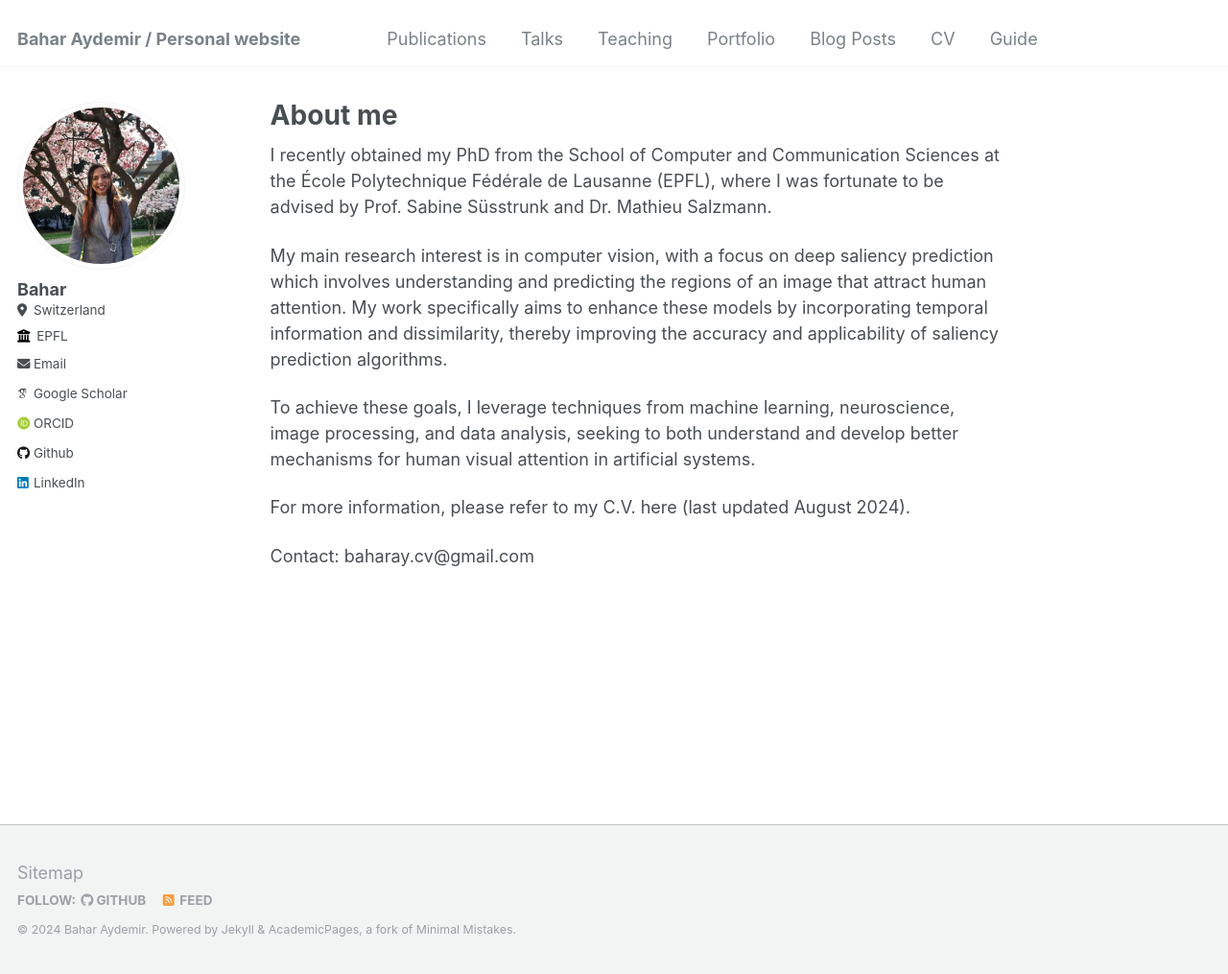
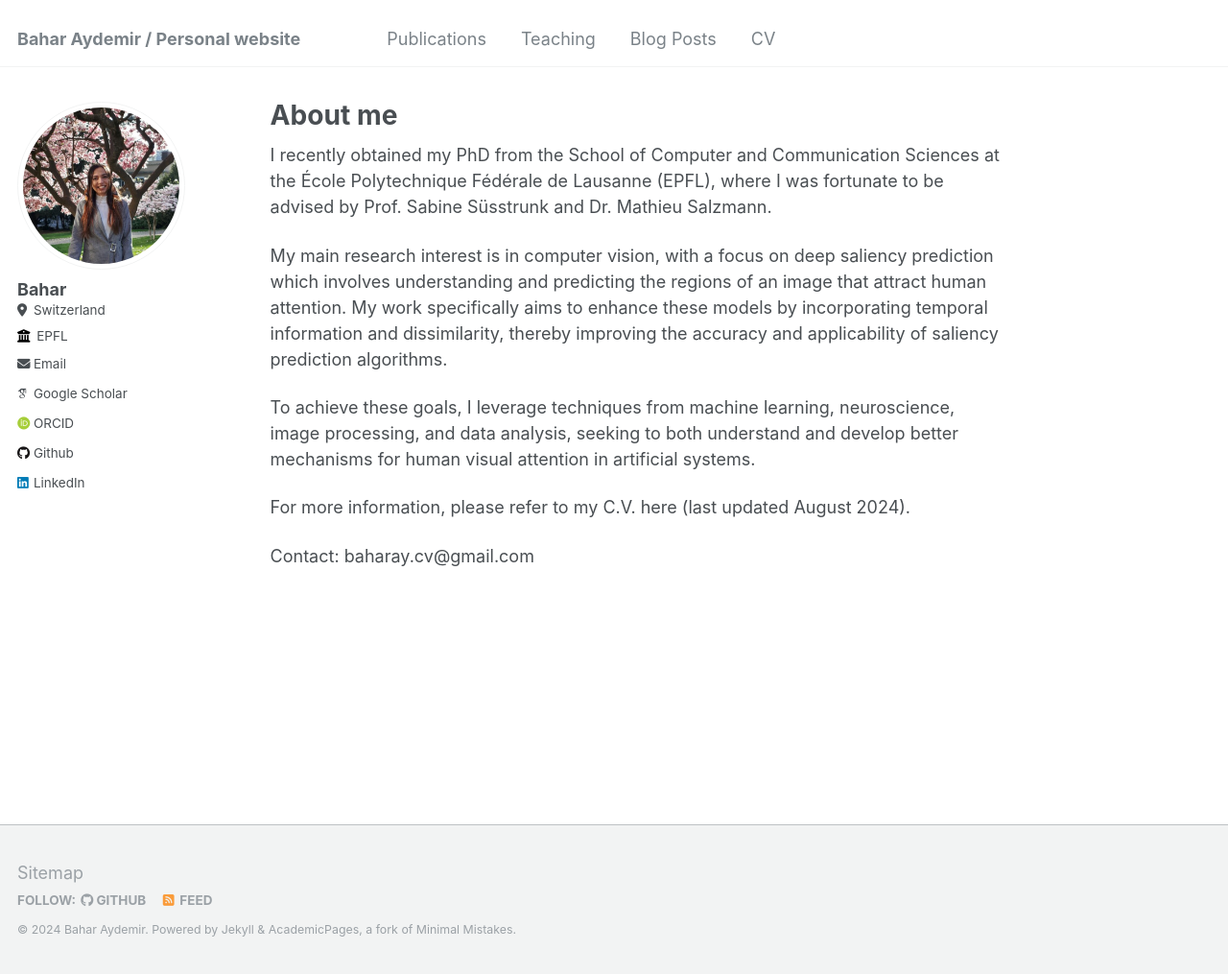
Before and after one commit to baharay/baharay.github.io, a Jekyll site: the page built from _pages/about.md, in a window 1280 px wide and 1015 px high. Shown: the whole window at 96% size. Built offline with Jekyll 4.4.1, drawn with Linux system fonts in a browser that asks for light colours; some web fonts are replaced.

Commit message:
Update navigation.yml

```diff
--- a/_data/navigation.yml
+++ b/_data/navigation.yml
@@ -3,20 +3,13 @@ main:
   - title: "Publications"
     url: /publications/
 
-  - title: "Talks"
-    url: /talks/
 
   - title: "Teaching"
     url: /teaching/
 
-  - title: "Portfolio"
-    url: /portfolio/
 
   - title: "Blog Posts"
     url: /year-archive/
 
   - title: "CV"
     url: /cv/
-
-  - title: "Guide"
-    url: /markdown/
```
